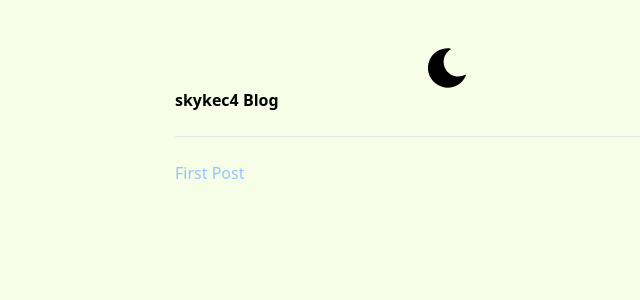
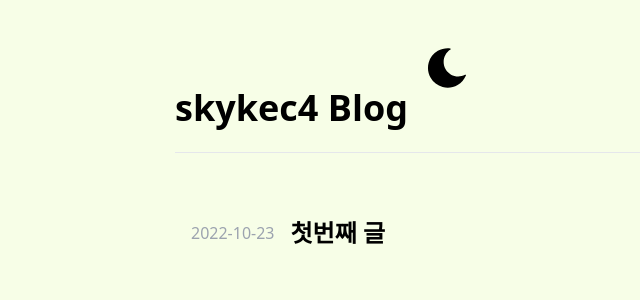
Before and after one commit to skykec4/nextjs-blog, a Next.js app: page / in a window 1280 px wide. Shown: the top 300 px of the page, without its empty margins (193-833 px from the left). Built offline with nearby package versions, Linux system fonts and the light colour scheme.

Commit message:
fix: etc...
1. 절대경로 추가
2. 디자인, 레이아웃 수정

```diff
--- a/components/layout.tsx
+++ b/components/layout.tsx
@@ -35,8 +35,6 @@ export default function Layout({ children, home, seoTitle }: LayoutParam) {
       setTheme('dark')
     }
   }
-
-  console.log('seoTitle : ', seoTitle)
   return (
     <div className="bg-lime-50 dark:bg-zinc-700 dark:text-white h-screen">
       <div className={styles.container}>
@@ -61,7 +59,10 @@ export default function Layout({ children, home, seoTitle }: LayoutParam) {
             ''
           )}
         </header>
-
+        <p className="font-bold text-4xl">skykec4 Blog</p>
+        <br />
+        <hr />
+        <br />
         <main>{children}</main>
         <footer>
           {home ? (
--- a/pages/index.tsx
+++ b/pages/index.tsx
@@ -6,12 +6,11 @@ import SubLayout from '../components/sub-layout'
 export default function Home() {
   return (
     <Layout home>
-      <p className="font-bold">skykec4 Blog</p>
-      <br />
-      <hr />
-      <br />
       <Link href="/posts/first">
-        <a className="text-blue-300">First Post</a>
+        <div className="flex flex-row p-4  hover:bg-zinc-300 hover:dark:bg-lime-50 cursor-pointer  hover:text-black h-28 min-h-50 items-center">
+          <p className="text-gray-400 mr-4">2022-10-23</p>
+          <p className="font-bold text-2xl">첫번째 글</p>
+        </div>
       </Link>
     </Layout>
   )
--- a/pages/posts/first.tsx
+++ b/pages/posts/first.tsx
@@ -1,5 +1,4 @@
-import Head from 'next/head'
-import Layout from '../../components/layout'
+import Layout from 'components/layout'
 
 export default function FirstPost() {
   return (
```
Also changed, not shown: tsconfig.json (+4 -13 lines).
